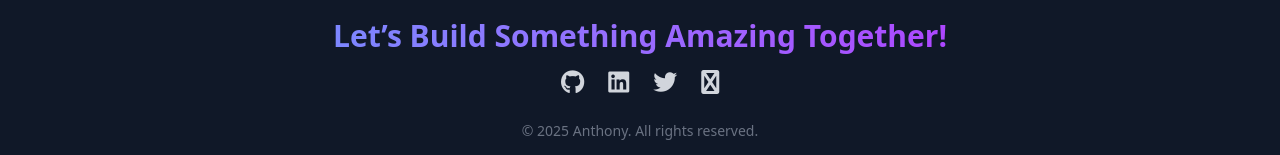
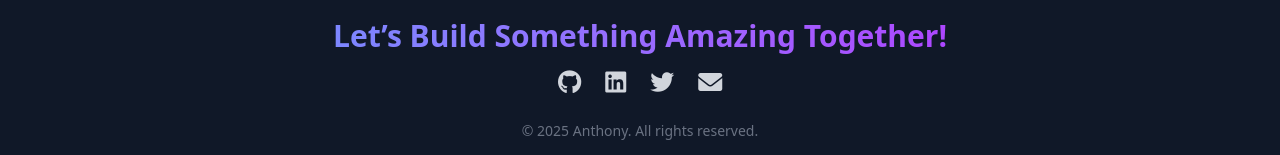
Before and after one commit to Oracle00999/My-Portfolio-Website, a React (Vite) app in the folder portfolio 2.0/: page / in a window 1280 px wide. Shown: the part 3286-3441 px from the top of the page. Built offline with nearby package versions, Linux system fonts and the light colour scheme.

Commit message:
Updated Footer.jsx

```diff
--- a/portfolio 2.0/src/Components/Footer.jsx
+++ b/portfolio 2.0/src/Components/Footer.jsx
@@ -59,7 +59,7 @@ const Footer = () => {
               rel="noopener noreferrer"
               className="text-gray-300 hover:text-indigo-400 transition duration-300"
             >
-              <i className="fab fa-envelope text-2xl aria-hidden='true'"></i>
+              <i className="fas fa-envelope text-2xl" aria-hidden="true"></i>
             </a>
           </motion.div>
           {/* Copyright Notice */}
```
